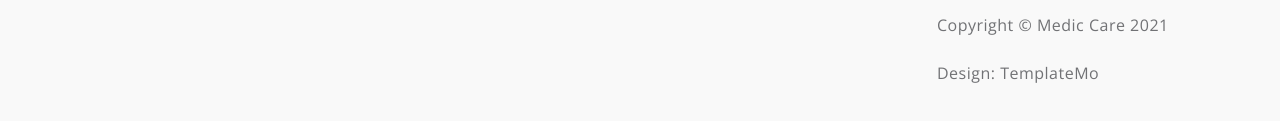
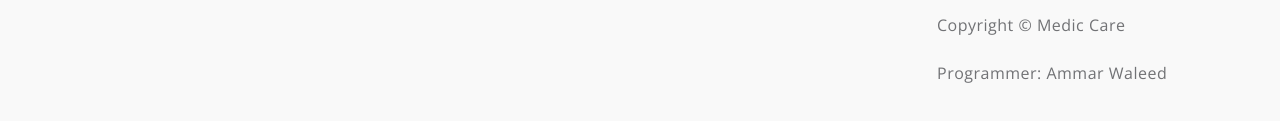
Before and after one commit to AmmarWaleed24/website-medic-care, a plain HTML site: page index.html in a window 1280 px wide. Shown: the part 4781-4902 px from the top of the page. Drawn offline with nearby package versions, Linux system fonts and the light colour scheme.

Commit message:
Update index.html

```diff
--- a/index.html
+++ b/index.html
@@ -7,7 +7,7 @@
         <meta name="description" content="">
         <meta name="author" content="">
 
-        <title>Medic Care Bootstrap 5 CSS Template</title>
+        <title>Medic Care</title>
 
         <!-- CSS FILES -->
         <link rel="preconnect" href="https://fonts.googleapis.com">
@@ -25,13 +25,7 @@
         <link href="css/owl.theme.default.min.css" rel="stylesheet">
 
         <link href="css/templatemo-medic-care.css" rel="stylesheet">
-<!--
 
-TemplateMo 566 Medic Care
-
-https://templatemo.com/tm-566-medic-care
-
--->
     </head>
 
     <body id="top">
@@ -461,8 +455,8 @@ https://templatemo.com/tm-566-medic-care
                     </div>
 
                     <div class="col-lg-3 col-12 ms-auto mt-4 mt-lg-0">
-                        <p class="copyright-text">Copyright © Medic Care 2021
-                        <br><br>Design: <a href="https://templatemo.com" target="_parent">TemplateMo</a></p>
+                        <p class="copyright-text">Copyright © Medic Care
+                        <br><br>Programmer: Ammar Waleed</p>
                     </div>
 
                 </div>
@@ -475,12 +469,6 @@ https://templatemo.com/tm-566-medic-care
         <script src="js/owl.carousel.min.js"></script>
         <script src="js/scrollspy.min.js"></script>
         <script src="js/custom.js"></script>
-<!--
 
-TemplateMo 566 Medic Care
-
-https://templatemo.com/tm-566-medic-care
-
--->
     </body>
 </html>
```
